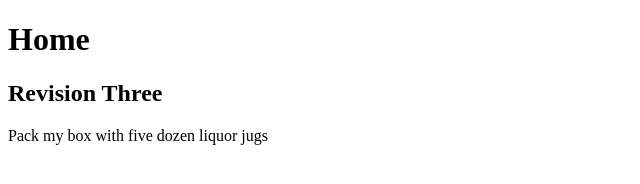
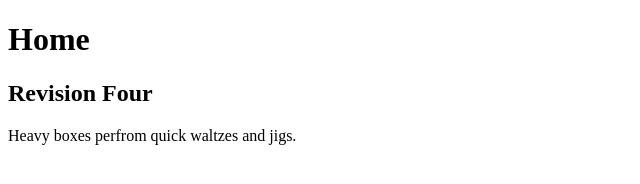
Before and after one commit to kaygomo/Project, a plain HTML site: page index.html in a window 1280 px wide. Shown: the full height of the page, 0-640 px from the left. Drawn offline with Linux system fonts and the light colour scheme.

Commit message:
Revision Four

```diff
--- a/index.html
+++ b/index.html
@@ -7,8 +7,8 @@
     <body>
 
         <h1>Home</h1>
-        <h2>Revision Three</h2>
-        <p>Pack my box with five dozen liquor jugs</p>
+        <h2>Revision Four</h2>
+        <p>Heavy boxes perfrom quick waltzes and jigs.</p>
 
     </body>
 </html>
```
